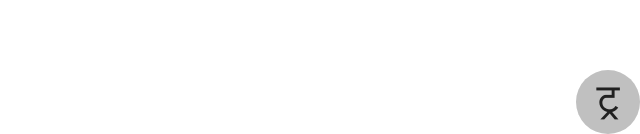
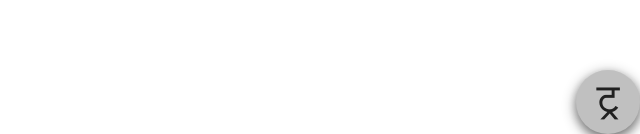
Before and after one commit to sharmaeklavya2/trin, a website with bundled scripts: page example.html in a window 1280 px wide. Shown: the part 666-800 px from the top of the page, 640-1280 px from the left. Built offline with nearby package versions, Linux system fonts and the light colour scheme.

Commit message:
style: add shadow to #trin-main-button
This improves visibility when page background color is the same
as the button's background color.

```diff
--- a/trin.css
+++ b/trin.css
@@ -179,6 +179,7 @@
     font-size: 2.5rem;
     color: var(--trin-text-color);
     background-color: var(--trin-hov-bg-color);
+    box-shadow: var(--trin-large-shadow);
     border-radius: 2rem;
     display: flex;
     align-items: baseline;
```
